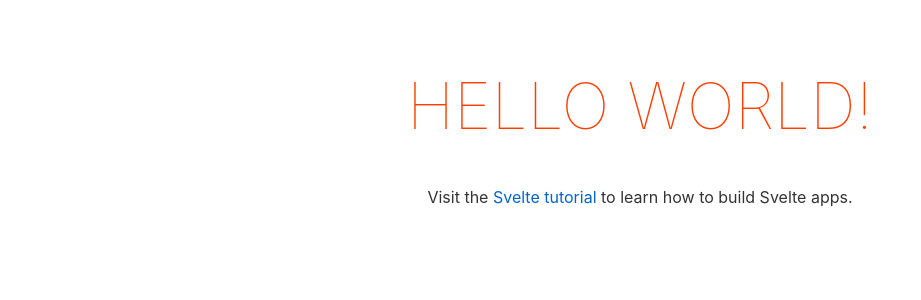
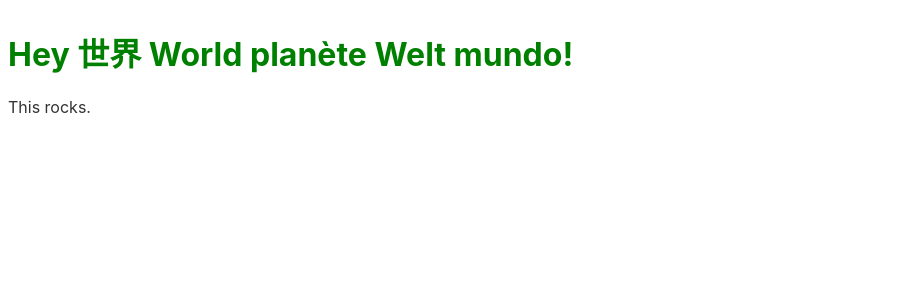
Before and after one commit to kaicarver/sovelte, a Svelte app: page / in a window 1280 px wide. Shown: the top 300 px of the page, without its empty margins (0-921 px from the left). Built offline with nearby package versions, Linux system fonts and the light colour scheme.

Commit message:
hello 世界

```diff
--- a/src/App.svelte
+++ b/src/App.svelte
@@ -2,29 +2,12 @@
 	export let name;
 </script>
 
-<main>
-	<h1>Hello {name}!</h1>
-	<p>Visit the <a href="https://svelte.dev/tutorial">Svelte tutorial</a> to learn how to build Svelte apps.</p>
-</main>
-
 <style>
-	main {
-		text-align: center;
-		padding: 1em;
-		max-width: 240px;
-		margin: 0 auto;
-	}
-
 	h1 {
-		color: #ff3e00;
-		text-transform: uppercase;
-		font-size: 4em;
-		font-weight: 100;
-	}
-
-	@media (min-width: 640px) {
-		main {
-			max-width: none;
-		}
+		color: green;
 	}
 </style>
+
+<h1>Hey {name}!</h1>
+
+<p>This rocks.</p>
--- a/src/main.js
+++ b/src/main.js
@@ -3,7 +3,7 @@ import App from './App.svelte';
 const app = new App({
 	target: document.body,
 	props: {
-		name: 'world'
+		name: '世界 World planète Welt mundo'
 	}
 });
 
```
